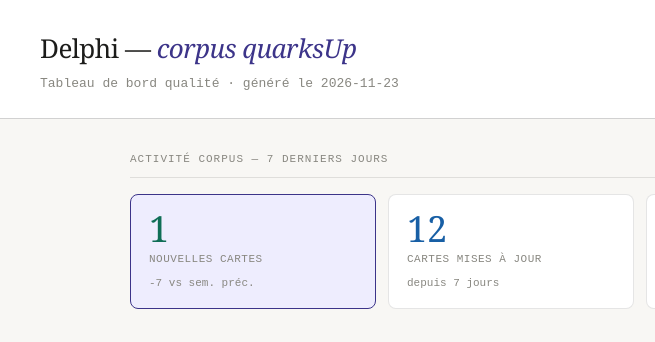
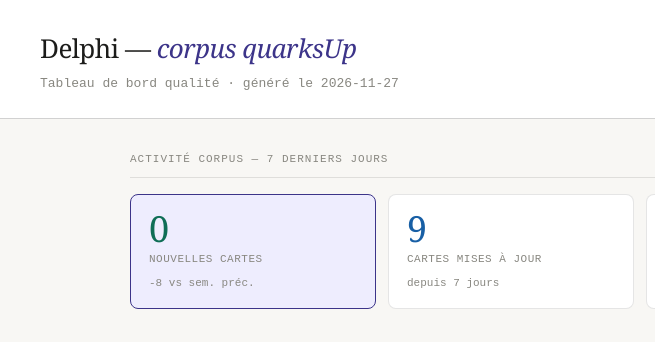
Before and after one commit to pragmindset/delphi-dashboard, a plain HTML site: page index.html in a window 1280 px wide. Shown: the top 342 px of the page, 0-655 px from the left. Drawn offline with Linux system fonts and the light colour scheme.

Commit message:
maj corpus 2026-11-27

```diff
--- a/index.html
+++ b/index.html
@@ -156,7 +156,7 @@
 <header>
   <div class="header-left">
     <h1>Delphi — <span>corpus quarksUp</span></h1>
-    <p>Tableau de bord qualité · généré le 2026-11-23</p>
+    <p>Tableau de bord qualité · généré le 2026-11-27</p>
   </div>
   <div class="header-right">
     <div class="kpi">
@@ -176,12 +176,12 @@
     <div class="section-title">Activité corpus — 7 derniers jours</div>
     <div class="activity-grid">
       <div class="activity-card highlight">
-        <div class="activity-val new">1</div>
+        <div class="activity-val new">0</div>
         <div class="activity-label">nouvelles cartes</div>
-        <div class="activity-delta neutral">-7 vs sem. préc.</div>
+        <div class="activity-delta neutral">-8 vs sem. préc.</div>
       </div>
       <div class="activity-card">
-        <div class="activity-val updated">12</div>
+        <div class="activity-val updated">9</div>
         <div class="activity-label">cartes mises à jour</div>
         <div class="activity-delta neutral">depuis 7 jours</div>
       </div>
@@ -443,7 +443,7 @@
         <tr><td class="card-id">DOC-00</td><td class="card-title">Vue d'ensemble du moteur de fusion : documents Word, Excel, Email</td><td><span class="score-pill great">9/10</span></td><td><div class="criteria-dots"><div class="dot ok"></div><div class="dot ok"></div><div class="dot ok"></div><div class="dot ok"></div><div class="dot warn"></div></div></td><td class="caveat-count" style="color:var(--text3)">0</td><td class="caveat-count" style="color:var(--text3)">—</td></tr>
         <tr><td class="card-id">DOC-10</td><td class="card-title">Documents de fusion : architecture et principes généraux</td><td><span class="score-pill great">9/10</span></td><td><div class="criteria-dots"><div class="dot ok"></div><div class="dot ok"></div><div class="dot ok"></div><div class="dot ok"></div><div class="dot warn"></div></div></td><td class="caveat-count" style="color:var(--text3)">0</td><td class="caveat-count" style="color:var(--text3)">—</td></tr>
         <tr><td class="card-id">DOC-20</td><td class="card-title">Documents de fusion : périmètres et modes de déclenchement</td><td><span class="score-pill great">9/10</span></td><td><div class="criteria-dots"><div class="dot ok"></div><div class="dot ok"></div><div class="dot ok"></div><div class="dot ok"></div><div class="dot warn"></div></div></td><td class="caveat-count" style="color:var(--text3)">0</td><td class="caveat-count" style="color:var(--text3)">—</td></tr>
-        <tr><td class="card-id">DOC-30</td><td class="card-title">Documents de fusion Word : syntaxe avancée</td><td><span class="score-pill great">9/10</span></td><td><div class="criteria-dots"><div class="dot ok"></div><div class="dot ok"></div><div class="dot ok"></div><div class="dot ok"></div><div class="dot warn"></div></div></td><td class="caveat-count" style="color:var(--text3)">0</td><td class="caveat-count" style="color:var(--text3)">—</td></tr>
+        <tr><td class="card-id">DOC-30</td><td class="card-title">Documents de fusion Word : syntaxe avancée</td><td><span class="score-pill great">9/10</span></td><td><div class="criteria-dots"><div class="dot ok"></div><div class="dot ok"></div><div class="dot ok"></div><div class="dot ok"></div><div class="dot warn"></div></div></td><td class="caveat-count" title="Transverse"><span class="caveat-dot"></span>2</td><td class="caveat-count" style="color:var(--text3)">—</td></tr>
         <tr><td class="card-id">DOC-40</td><td class="card-title">Documents de fusion Excel : marqueurs et sections</td><td><span class="score-pill great">9/10</span></td><td><div class="criteria-dots"><div class="dot ok"></div><div class="dot ok"></div><div class="dot ok"></div><div class="dot ok"></div><div class="dot warn"></div></div></td><td class="caveat-count" style="color:var(--text3)">0</td><td class="caveat-count" style="color:var(--text3)">—</td></tr>
         <tr><td class="card-id">DOC-50</td><td class="card-title">Champs de fusion pour les champs customs</td><td><span class="score-pill great">9/10</span></td><td><div class="criteria-dots"><div class="dot ok"></div><div class="dot ok"></div><div class="dot ok"></div><div class="dot ok"></div><div class="dot warn"></div></div></td><td class="caveat-count" style="color:var(--text3)">0</td><td class="caveat-count" style="color:var(--text3)">—</td></tr>
         <tr><td class="card-id">DOC-60</td><td class="card-title">Numérotation automatique d'articles dans les modèles Word (SET NumArti…</td><td><span class="score-pill great">9/10</span></td><td><div class="criteria-dots"><div class="dot ok"></div><div class="dot ok"></div><div class="dot ok"></div><div class="dot ok"></div><div class="dot warn"></div></div></td><td class="caveat-count" style="color:var(--text3)">0</td><td class="caveat-count" style="color:var(--text3)">—</td></tr>
@@ -511,7 +511,7 @@
 
 <footer>
   <span>Delphi — Oracle quarksUp · Product Specialist</span>
-  <span>Product Specialist · 95 cartes · score moyen 8.3/10 · 90 caveats ouverts · généré 2026-11-23</span>
+  <span>Product Specialist · 95 cartes · score moyen 8.3/10 · 90 caveats ouverts · généré 2026-11-27</span>
 </footer>
 
 </body>
```
